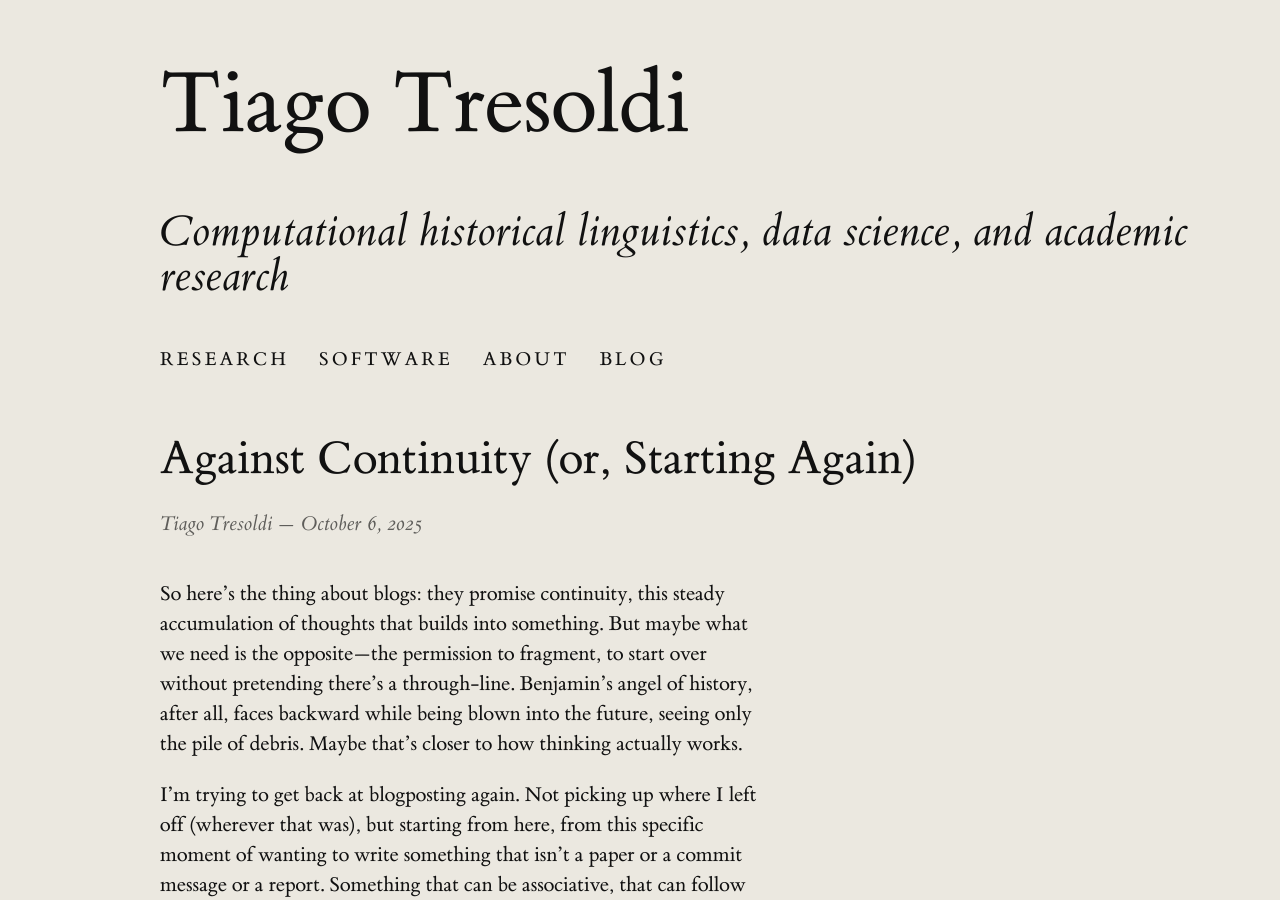
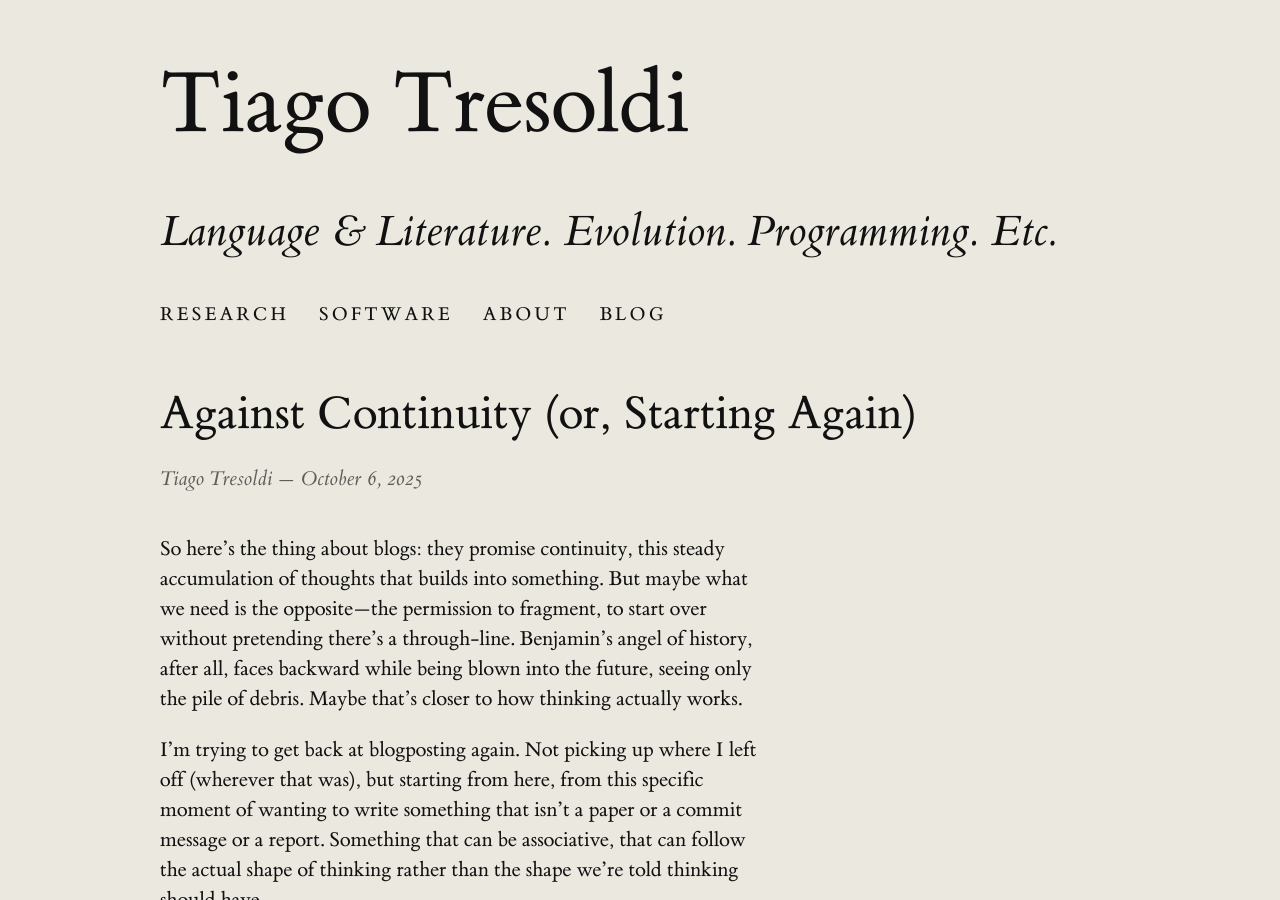
Before and after one commit to tresoldi/tresoldi.github.io, a Jekyll site: the page built from _posts/2025-04-26-welcome-to-jekyll.markdown, in a window 1280 px wide and 900 px high. Built offline with Jekyll 4.4.1, drawn with Linux system fonts in a browser that asks for light colours.

Commit message:
Update subtitle to match main description
Changed subtitle from academic description back to the shorter
'Language & Literature. Evolution. Programming. Etc.' to match
the site's primary description.

```diff
--- a/_config.yml
+++ b/_config.yml
@@ -17,7 +17,7 @@ title: "Tiago Tresoldi"
 author: "Tiago Tresoldi"
 email: tiago@tresoldi.org
 description: "Language & Literature. Evolution. Programming. Etc."
-subtitle: "Computational historical linguistics, data science, and academic research"
+subtitle: "Language & Literature. Evolution. Programming. Etc."
 baseurl: "" # the subpath of your site, e.g. /blog
 url: "https://www.tresoldi.org" # the base hostname & protocol for your site, e.g. http://example.com
 twitter_username: tresoldi
```
